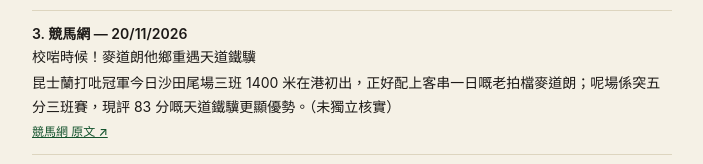
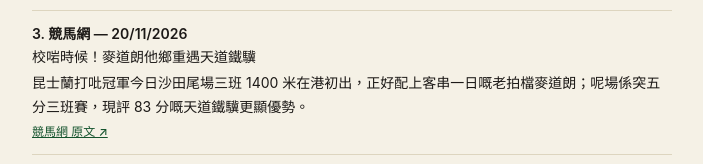
Before and after one commit to taiwah1995/san-zhi-ma-guan-zhu-zu, a plain HTML site: page tian-dao-tie-ji.html in a window 1280 px wide. Shown: the part 10854-11018 px from the top of the page, without its empty margins (288-991 px from the left). Drawn offline with Linux system fonts and the light colour scheme.

Commit message:
Update tian-dao-tie-ji.html (2026-11-23)

```diff
--- a/tian-dao-tie-ji.html
+++ b/tian-dao-tie-ji.html
@@ -999,7 +999,7 @@
         <article class="item">
           <p style="font-size:14px;font-weight:600">3. 競馬網 — 20/11/2026</p>
           <p style="margin-top:2px;font-size:14px;font-weight:500">校啱時候！麥道朗他鄉重遇天道鐵驥</p>
-          <p style="margin-top:4px;font-size:14px;line-height:1.7">昆士蘭打吡冠軍今日沙田尾場三班 1400 米在港初出，正好配上客串一日嘅老拍檔麥道朗；呢場係突五分三班賽，現評 83 分嘅天道鐵驥更顯優勢。（未獨立核實）</p>
+          <p style="margin-top:4px;font-size:14px;line-height:1.7">昆士蘭打吡冠軍今日沙田尾場三班 1400 米在港初出，正好配上客串一日嘅老拍檔麥道朗；呢場係突五分三班賽，現評 83 分嘅天道鐵驥更顯優勢。</p>
           <a class="more" href="https://new.racingking.hk/topic/post/15/219464/校啱時候-麥道朗他鄉重遇天道鐵驥" target="_blank" rel="noreferrer">競馬網 原文 ↗</a>
         </article>
         <article class="item">
```
